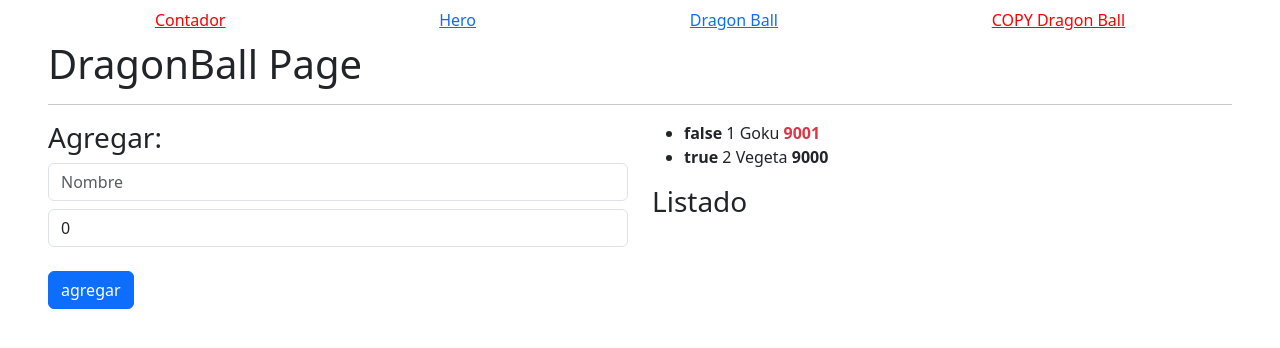
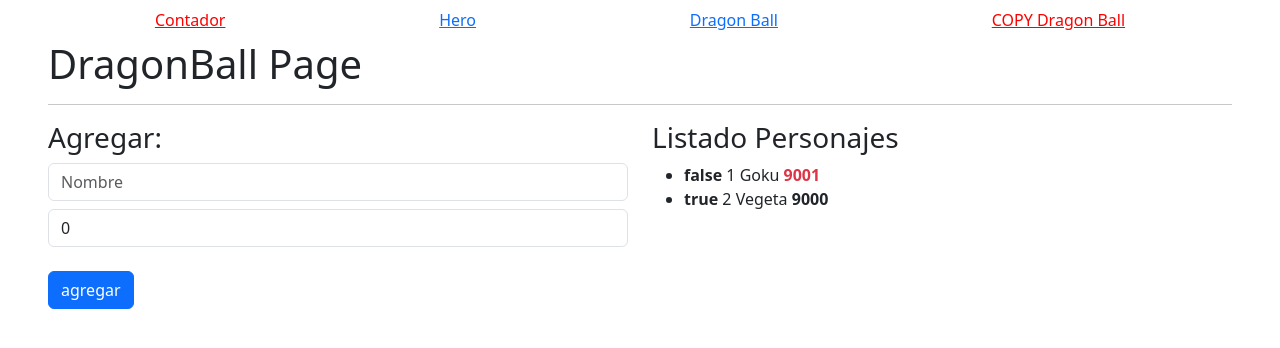
Before and after one commit to GuidoFC/AngularByFernandoHerrera, an Angular app in the folder 02-bases/: page /Copydragonball in a window 1280 px wide. Shown: the top 348 px of the page. Built offline with nearby package versions, Linux system fonts and the light colour scheme.

Commit message:
v-58 hemos pasado el titulo al componente hijo

```diff
--- a/02-bases/src/app/compontents/dragonBall/character-list/character-list.component.html
+++ b/02-bases/src/app/compontents/dragonBall/character-list/character-list.component.html
@@ -1,3 +1,7 @@
+<h3>
+  {{ listName() }}
+</h3>
+
 <ul>
 
   @for (item of listCharacters(); track item.id; let odd = $odd) {
--- a/02-bases/src/app/compontents/dragonBall/character-list/character-list.component.ts
+++ b/02-bases/src/app/compontents/dragonBall/character-list/character-list.component.ts
@@ -1,4 +1,4 @@
-import {Component, input, Input} from '@angular/core';
+import {Component, input} from '@angular/core';
 import {Character} from '../../../interfaces/character.interfaces';
 
 @Component({
@@ -10,4 +10,5 @@
 
 
   listCharacters = input.required<Character[]>()
+  listName = input.required<String>();
 }
--- a/02-bases/src/app/pages/Copy-dragonball-page/copy-dragonball-page.component.html
+++ b/02-bases/src/app/pages/Copy-dragonball-page/copy-dragonball-page.component.html
@@ -20,8 +20,7 @@
   </div>
 
   <div class="col-12 col-sm-6">
-    <character-list [listCharacters]="this.listCharacters()"/>
-    <h3>Listado</h3>
+    <character-list [listCharacters]="this.listCharacters()" [listName]="'Listado Personajes'"/>
 
   </div>
 </section>
```
